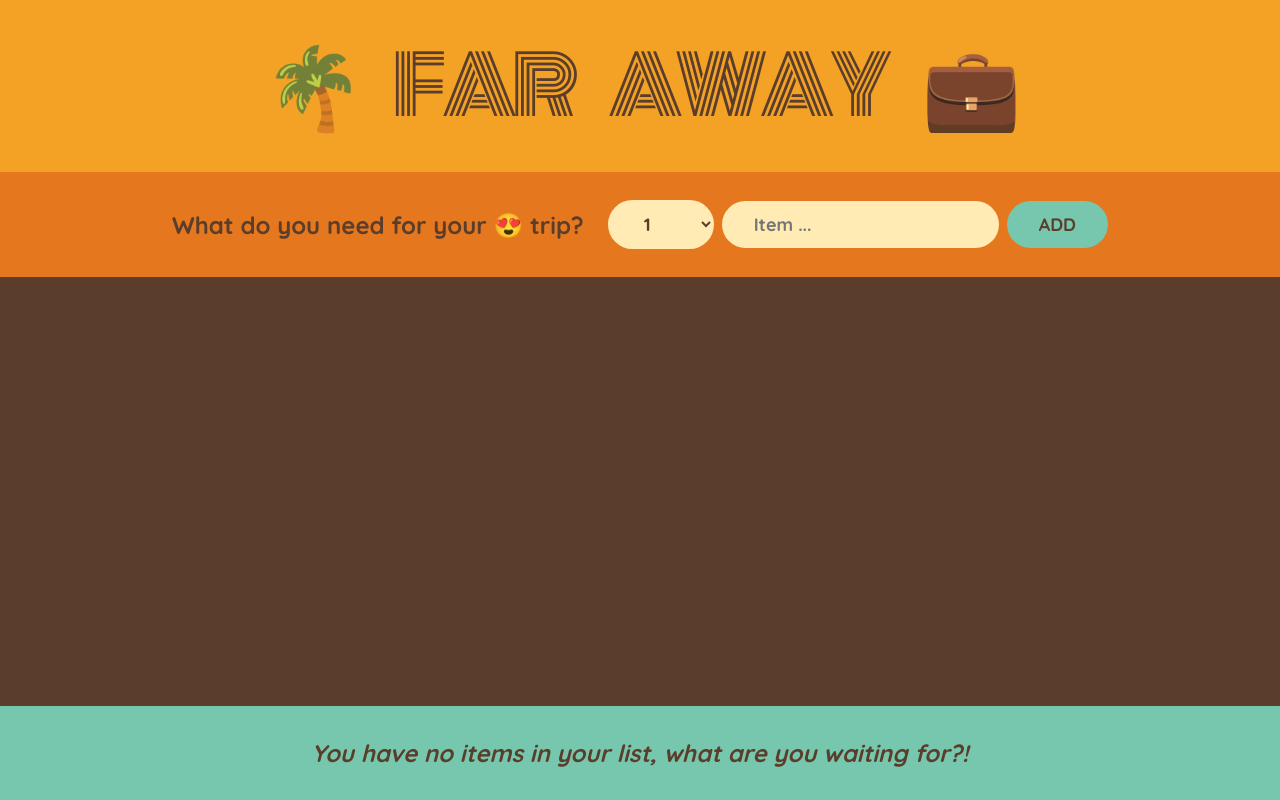
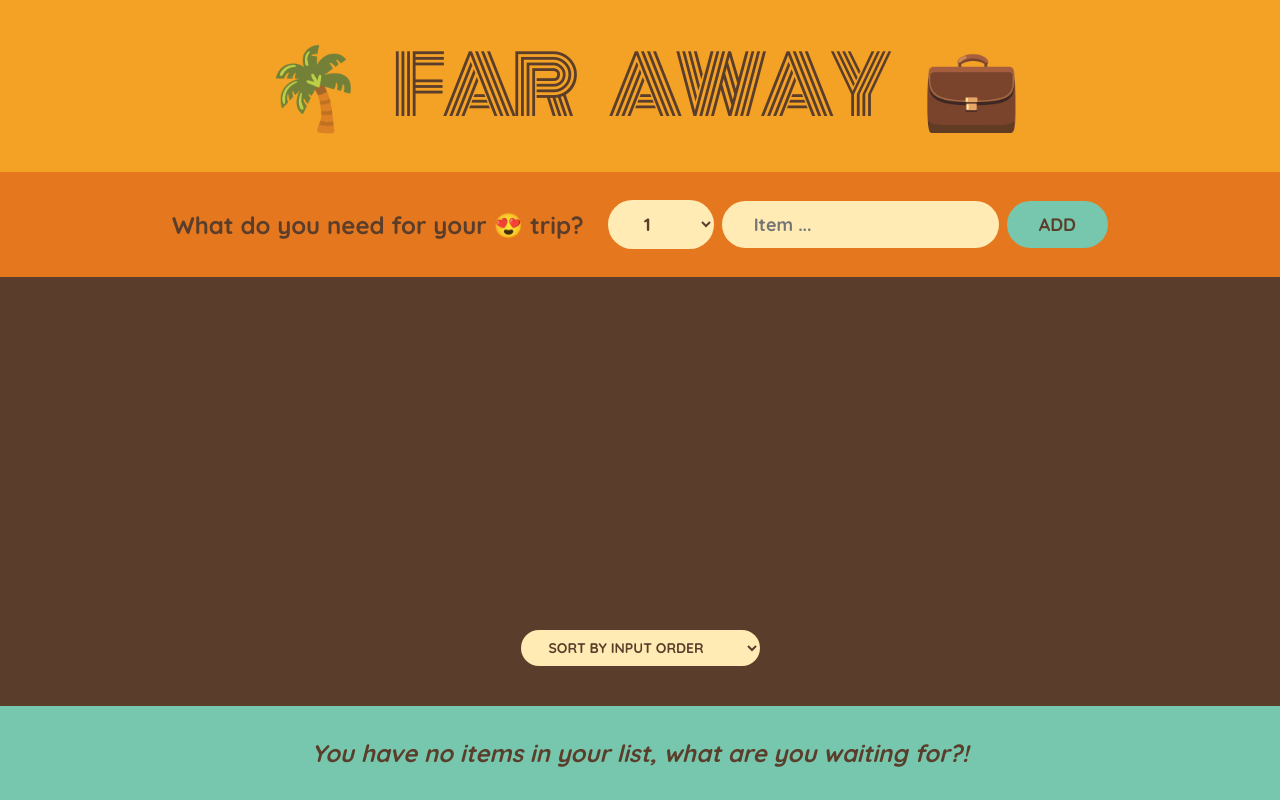
Before and after one commit to WawanWidiantara/travel-list, a React (Create React App) app: page / in a window 1280 px wide. Built offline with nearby package versions, Linux system fonts and the light colour scheme.

Commit message:
Add sorting functionality to PackingList component

```diff
--- a/src/App.js
+++ b/src/App.js
@@ -86,10 +86,22 @@ function Form({ onAddItem }) {
 }
 
 function PackingList({ items, onRemoveItem, onToggleItem }) {
+  const [sort, setSort] = useState("input");
+
+  let sortedItems;
+
+  if (sort === "input") sortedItems = items;
+  if (sort === "description")
+    sortedItems = items.slice().sort((a, b) => a.name.localeCompare(b.name));
+  if (sort === "packed")
+    sortedItems = items
+      .slice()
+      .sort((a, b) => Number(a.packed) - Number(b.packed));
+
   return (
     <div className="list">
       <ul>
-        {items.map((item) => (
+        {sortedItems.map((item) => (
           <Items
             item={item}
             key={item.id}
@@ -98,6 +110,13 @@ function PackingList({ items, onRemoveItem, onToggleItem }) {
           />
         ))}
       </ul>
+      <div className="actions">
+        <select value={sort} onChange={(e) => setSort(e.target.value)}>
+          <option value="input">Sort by input order</option>
+          <option value="description">Sort by description</option>
+          <option value="packed">Sort by packed status</option>
+        </select>
+      </div>
     </div>
   );
 }
```
